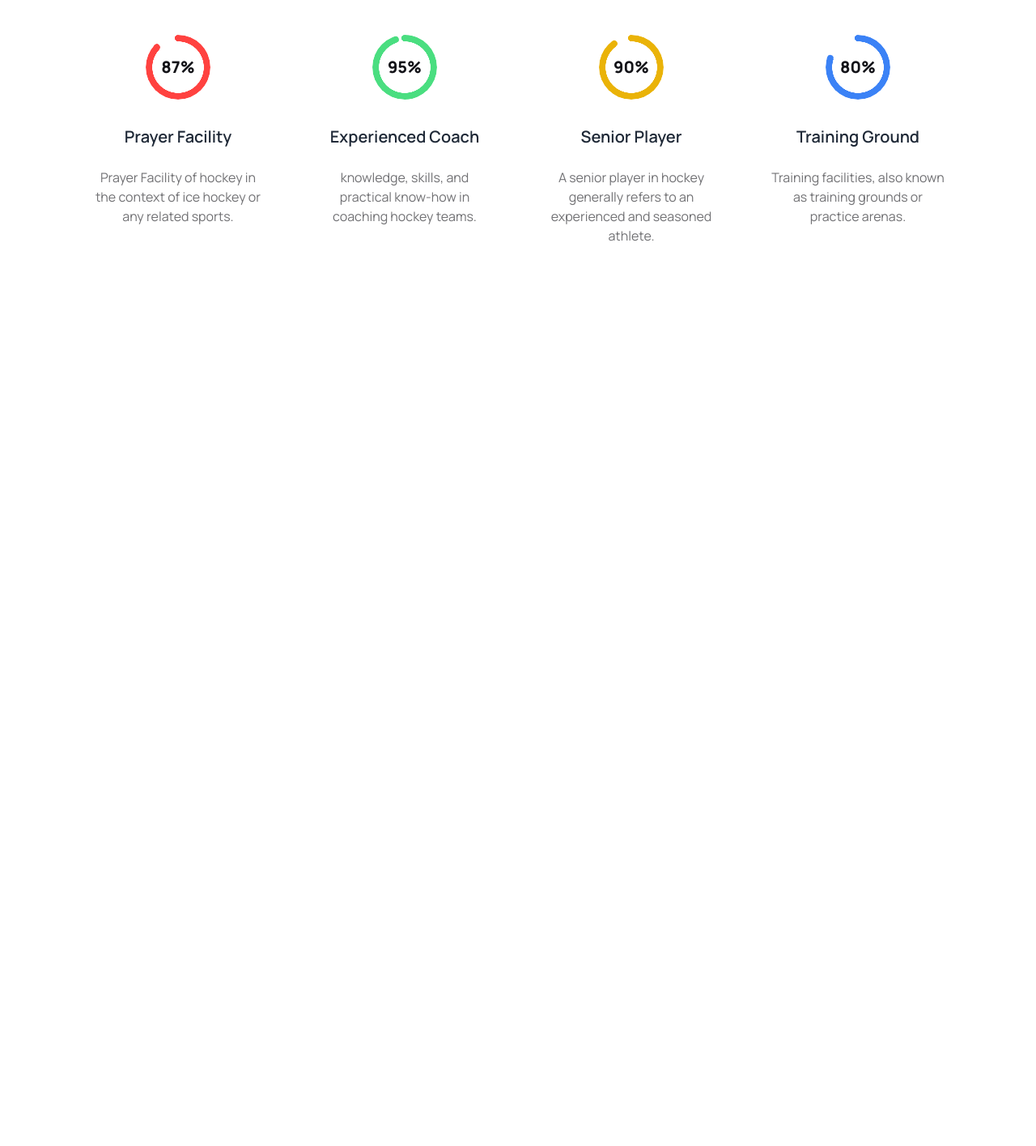
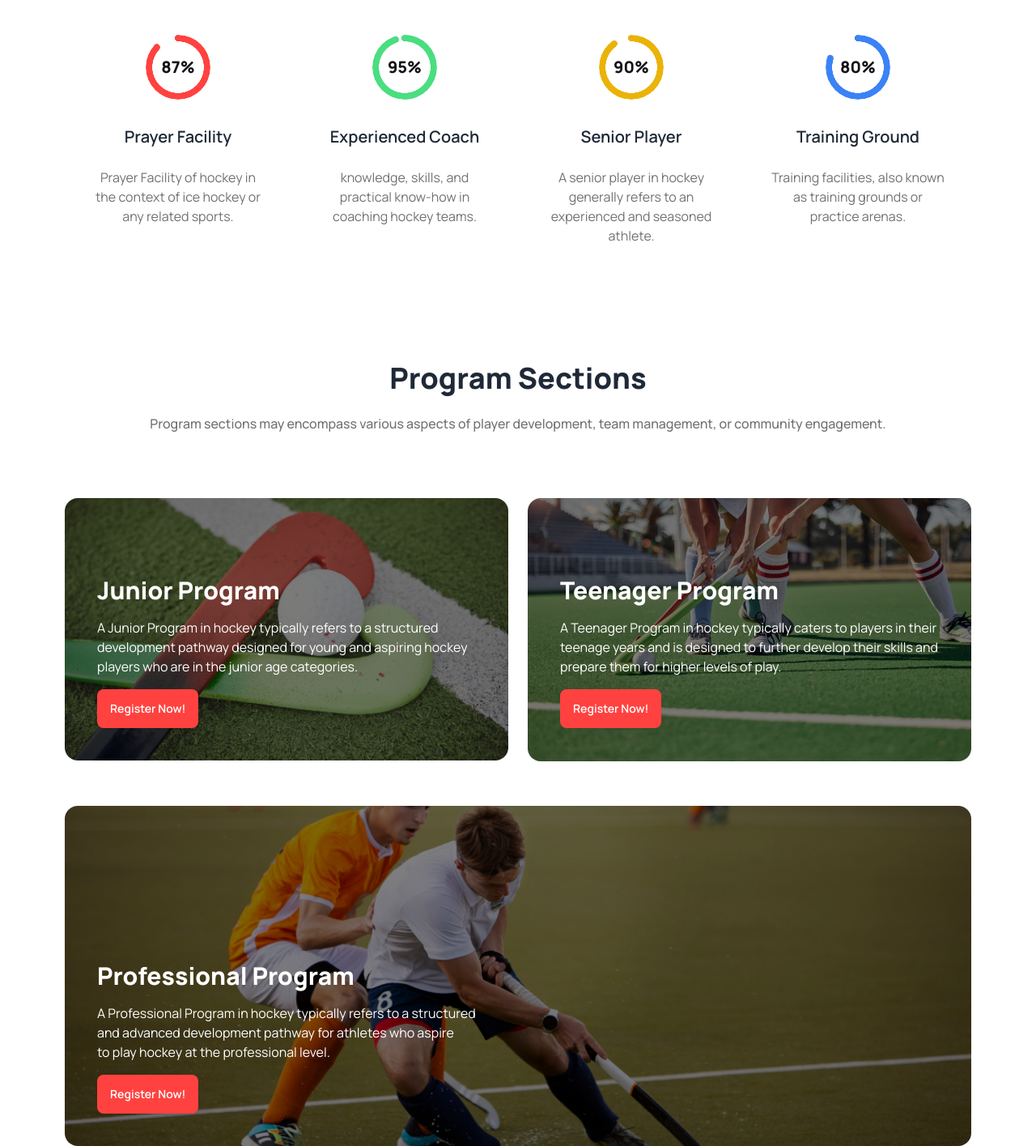
Before and after one commit to Solaimanislam/Assignment-3-Hockeys, a plain HTML site: page index.html in a window 1280 px wide. Shown: the part 961-2376 px from the top of the page at 81% size. Before the commit the page ends 1296 px from the top, so only its background shows below. Drawn offline with nearby package versions, Linux system fonts and the light colour scheme.

Commit message:
added program section

```diff
--- a/index.html
+++ b/index.html
@@ -160,6 +160,45 @@
         </div>
 
     </section>
+    <!-- Program Sections -->
+    <section class="font-manrope container mx-auto lg:px-20 px-2 lg:mt-28">
+        <div class="text-center mx-auto ">
+            <h1 class="hockey-primary-text font-extrabold text-xl lg:text-4xl mb-2 lg:mb-6">Program Sections</h1>
+            <p class="text-[#13131899] text-base font-medium">Program sections may encompass various aspects of player development, team management, or community engagement.</p>
+        </div>
+        <!-- grid gap-6 grid-cols-1 lg:grid-cols-2 -->
+        <div class="lg:mt-20 mt-4 ">
+            <div class="grid grid-cols-1 lg:grid-cols-2 gap-2 lg:gap-6">
+                <!-- first program -->
+            <div class="bg-[linear-gradient(45deg,rgba(0,0,0,0.5),rgba(0,0,0,0.5)),url(../images/2.png)] rounded-2xl mb-6 bg-cover ">
+
+                <div class="lg:pt-24 p-4 lg:pl-10 lg:pb-10">
+                    <h1 class="lg:text-3xl text-xl text-white font-extrabold">Junior Program</h1>
+                    <p class="text-white lg:text-base text-sm my-4">A Junior Program in hockey typically refers to a structured development pathway designed for young and aspiring hockey players who are in the junior age categories.</p>
+                    <button class="btn bg-hockey-primary border-none text-white">Register Now!</button>
+                </div>
+            </div>
+            <!-- second program -->
+            <div class="bg-[linear-gradient(45deg,rgba(0,0,0,0.5),rgba(0,0,0,0.5)),url(../images/3.png)] rounded-2xl lg:h-[325px]">
+
+                <div class="lg:pt-24 p-4 lg:pl-10 lg:pb-10">
+                    <h1 class="lg:text-3xl text-xl text-white font-extrabold">Teenager Program</h1>
+                    <p class="text-white lg:text-base text-sm my-4">A Teenager Program in hockey typically caters to players in their teenage years and is designed to further develop their skills and prepare them for higher levels of play.</p>
+                    <button class="btn bg-hockey-primary border-none text-white">Register Now!</button>
+                </div>
+            </div>
+            </div>
+            <!-- third program -->
+            <div class="col-span-2 mt-8 rounded-2xl bg-[linear-gradient(45deg,rgba(0,0,0,0.5),rgba(0,0,0,0.5)),url(../images/4.png)] bg-cover ">
+
+                <div class="lg:pt-48 p-4 lg:pl-10 lg:pb-10">
+                    <h1 class="lg:text-3xl text-xl text-white font-extrabold">Professional Program</h1>
+                    <p class="text-white lg:text-base text-sm my-4">A Professional Program in hockey typically refers to a structured <br> and advanced development pathway for athletes who aspire <br> to play hockey at the professional level.</p>
+                    <button class="btn bg-hockey-primary border-none text-white">Register Now!</button>
+                </div>
+            </div>
+        </div>
+    </section>
 
 </body>
 
```
